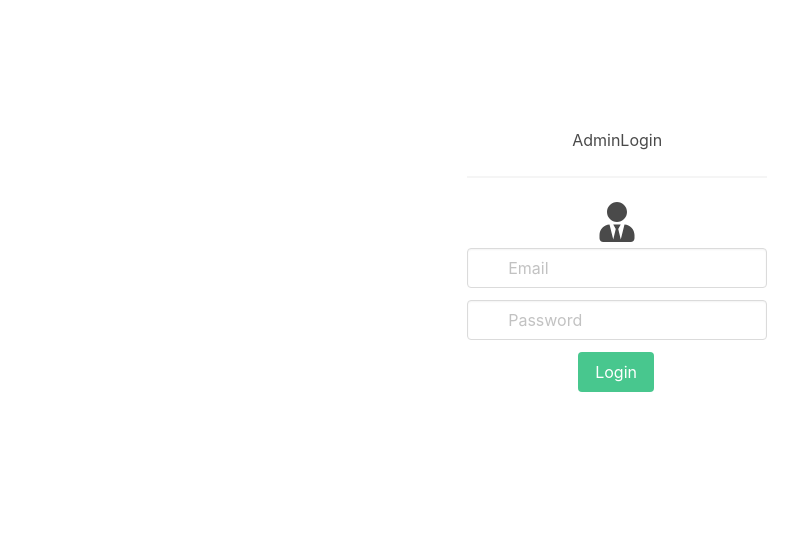
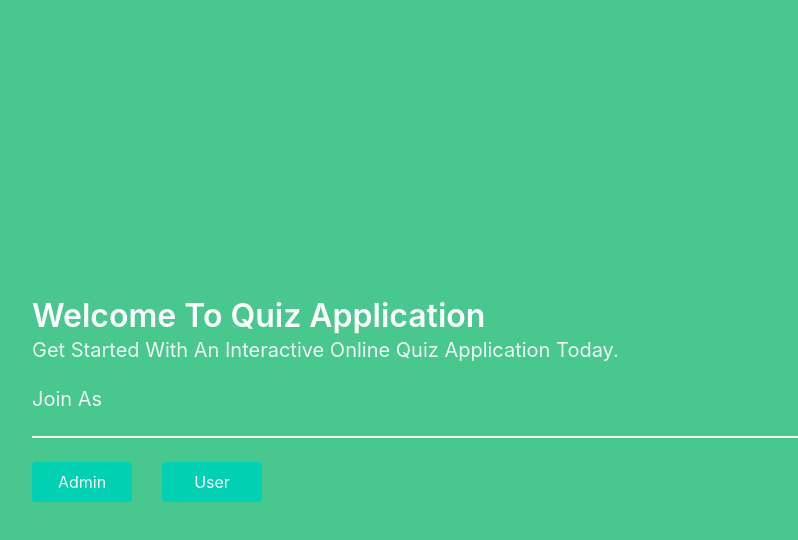
Before and after one commit to AmanSharma4419/quiz_application, a React app: page / in a window 1280 px wide. Shown: the top 540 px of the page, without its empty margins (32-830 px from the left). Built offline with nearby package versions, Linux system fonts and the light colour scheme; the HTML template or start-up script is replaced by a standard one.

Commit message:
implemented the homepage

```diff
--- a/client/App.js
+++ b/client/App.js
@@ -1,5 +1,6 @@
 import React from "react";
 import { BrowserRouter as Router, Route } from "react-router-dom";
+import Homepage from "./components/Homepage./Homepage";
 import AdminLogin from "./components/AdminLogin";
 import UserRegister from "./components/UserRegister";
 import UserLogin from "./components/UserLogin";
@@ -8,7 +9,8 @@ function App() {
   return (
     <React.Fragment>
       <Router>
-        <Route exact path="/" component={AdminLogin} />
+        <Route exact path="/" component={Homepage} />
+        <Route path="/admin-login" component={AdminLogin} />
         <Route path="/user-register" component={UserRegister} />
         <Route path="/user-login" component={UserLogin} />
       </Router>
--- a/client/components/AdminLogin.jsx
+++ b/client/components/AdminLogin.jsx
@@ -22,6 +22,11 @@ class AdminLogin extends React.Component {
   render() {
     return (
       <React.Fragment>
+        <div
+          style={{
+            backgroundColor: "lightgreen"
+          }}
+        >
           <div
             style={{
               width: "300px",
@@ -77,6 +82,7 @@ class AdminLogin extends React.Component {
               </div>
             </form>
           </div>
+        </div>
       </React.Fragment>
     );
   }
--- /dev/null
+++ b/client/components/Homepage./Homepage.jsx
@@ -0,0 +1,39 @@
+import React from "react";
+import { Link } from "react-router-dom";
+function Homepage() {
+  return (
+    <React.Fragment>
+      <section className="hero is-success is-fullheight">
+        <div className="hero-body">
+          <div className="container">
+            <h1 className="title">Welcome To Quiz Application</h1>
+            <h2 className="subtitle">
+              Get Started With An Interactive Online Quiz Application Today.
+            </h2>
+            <h1 className="subtitle"> Join As</h1>
+            <hr />
+            <div>
+              <Link to="/admin-login">
+                <button
+                  className="button is-primary"
+                  style={{ width: "100px", marginRight: "30px" }}
+                >
+                  Admin
+                </button>
+              </Link>
+              <Link to="/user-login">
+                <button
+                  className="button is-primary"
+                  style={{ width: "100px" }}
+                >
+                  User
+                </button>
+              </Link>
+            </div>
+          </div>
+        </div>
+      </section>
+    </React.Fragment>
+  );
+}
+export default Homepage;
--- a/client/components/UserLogin.jsx
+++ b/client/components/UserLogin.jsx
@@ -1,6 +1,6 @@
 import React from "react";
 import { FaUserTie } from "react-icons/fa";
-
+import { Link } from "react-router-dom";
 class UserLogin extends React.Component {
   constructor() {
     super();
@@ -22,6 +22,7 @@ class UserLogin extends React.Component {
   render() {
     return (
       <React.Fragment>
+        <div style={{ backgroundColor: "lightgreen" }}>
           <div
             style={{
               width: "300px",
@@ -69,13 +70,18 @@ class UserLogin extends React.Component {
                   <button
                     className="button is-success"
                     type="submit"
-                  style={{ marginLeft: "35%" }}
+                    style={{ marginLeft: "37%" }}
                   >
-                  Register
+                    Login
                   </button>
+                  <p>
+                    Does not have account ?
+                    <Link to="/user-register"> Get-Registered</Link>
+                  </p>
                 </p>
               </div>
             </form>
+          </div>
         </div>
       </React.Fragment>
     );
--- a/client/components/UserRegister.jsx
+++ b/client/components/UserRegister.jsx
@@ -22,6 +22,7 @@ class UserRegister extends React.Component {
   render() {
     return (
       <React.Fragment>
+        <div style={{ backgroundColor: "lightgreen" }}>
           <div
             style={{
               width: "300px",
@@ -91,6 +92,7 @@ class UserRegister extends React.Component {
               </div>
             </form>
           </div>
+        </div>
       </React.Fragment>
     );
   }
```
Lines whose indentation alone changed are shown as unchanged.
